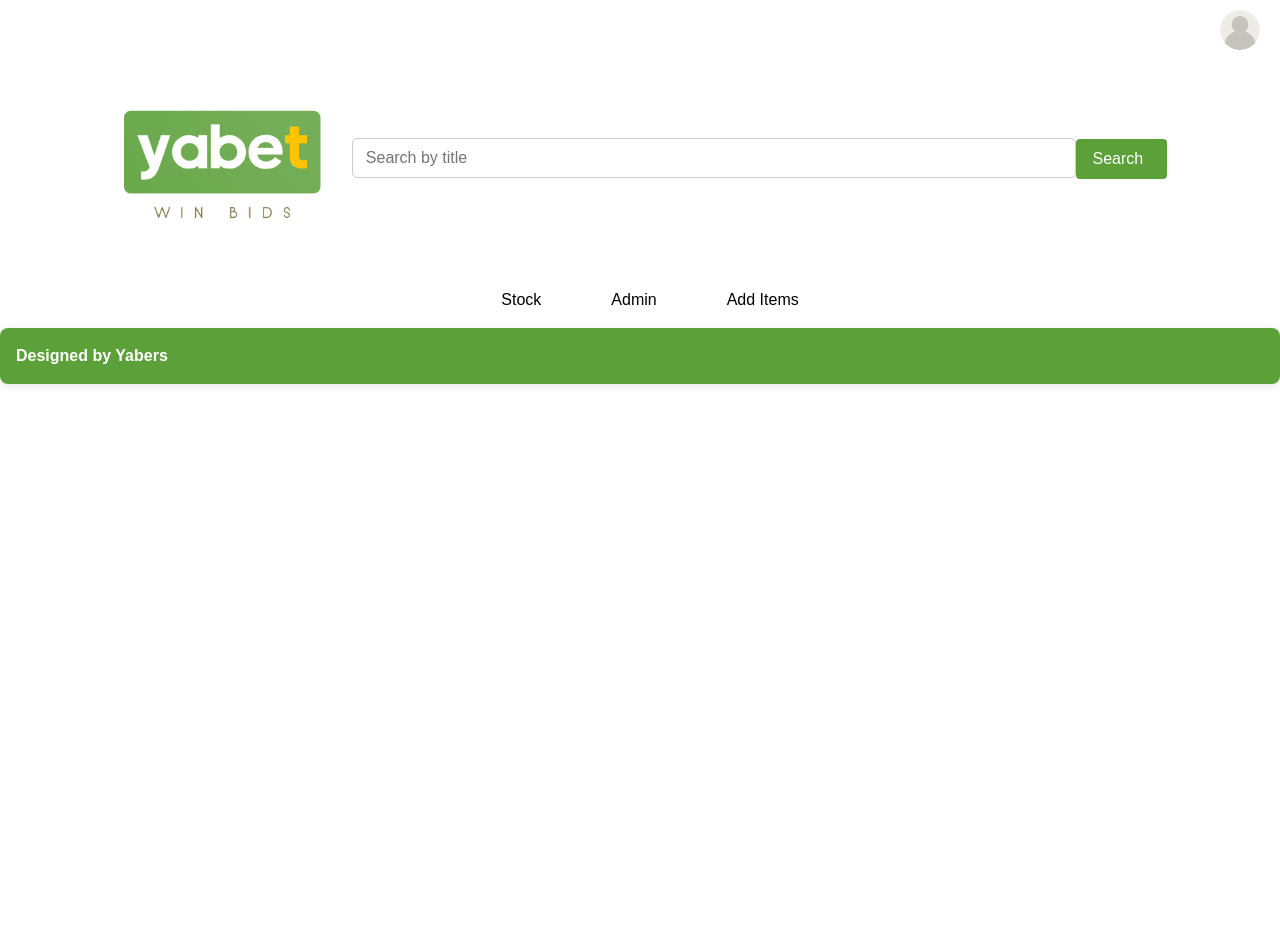
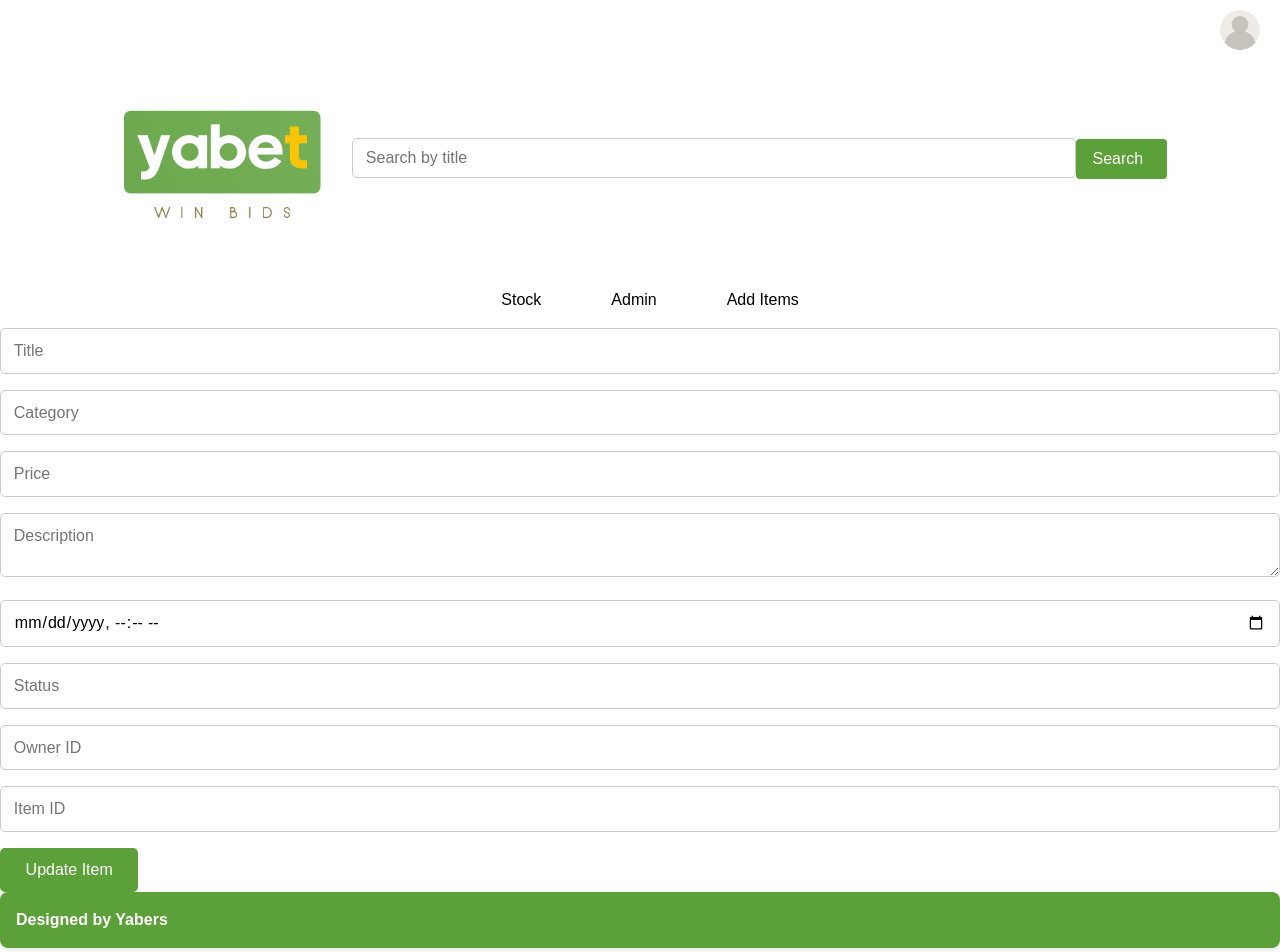
Before and after one commit to SirDiscombobulated/cpan228-final-project, a React (Create React App) app in the folder frontend/yabe/: page /modify-items in a window 1280 px wide. Shown: the top 952 px of the page. Before the commit the page ends 800 px from the top, so only its background shows below. Built offline with nearby package versions, Linux system fonts and the light colour scheme.

Commit message:
added limb

```diff
--- a/frontend/yabe/src/App.js
+++ b/frontend/yabe/src/App.js
@@ -19,6 +19,7 @@ import EditProfile from "./components/fragments/account/editProfile";
 import BannedPage from "./components/auth/banned";
 import React from "react";
 import AdminPage from "./components/admin/admin";
+import UpdateItemForm from "./components/admin/modifyItems";
 
 
 const App = () => {
@@ -51,7 +52,7 @@ const App = () => {
                     <Route path="/profile" element={<ProfilePage />} />
                     <Route path="/item-postings" element={<Wishlist />}/>
                     <Route path="/admin/admin-panel" element={<AdminPage/>}/>
-                    <Route path="/"></Route>
+                    <Route path="/modify-items" element={<UpdateItemForm/>}></Route>
                 </Routes>
             </main>
             <Footer />
--- a/frontend/yabe/src/components/admin/modifyItems.js
+++ b/frontend/yabe/src/components/admin/modifyItems.js
@@ -12,6 +12,8 @@ const UpdateItemForm = () => {
         ownerId: '',
     });
 
+    const [itemId, setItemId] = useState('');
+
     const handleChange = (e) => {
         const { name, value } = e.target;
         setItem((prevItem) => ({
@@ -20,11 +22,15 @@ const UpdateItemForm = () => {
         }));
     };
 
+    const handleItemIdChange = (e) => {
+        setItemId(e.target.value);
+    };
+
     const handleSubmit = async (e) => {
         e.preventDefault();
         const username = 'test_example';
         const password = '12345';
-        const url = 'http://localhost:8080/api/items/test_example/675b4ce58d3af270ca2afe76';
+        const url = `http://localhost:8080/api/items/${item.ownerId}/${itemId}`;
 
         try {
             const response = await axios.put(
@@ -92,6 +98,13 @@ const UpdateItemForm = () => {
                 value={item.ownerId}
                 onChange={handleChange}
             />
+            <input
+                type="text"
+                name="itemId"
+                placeholder="Item ID"
+                value={itemId}
+                onChange={handleItemIdChange}
+            />
             <button type="submit">Update Item</button>
         </form>
     );
```
